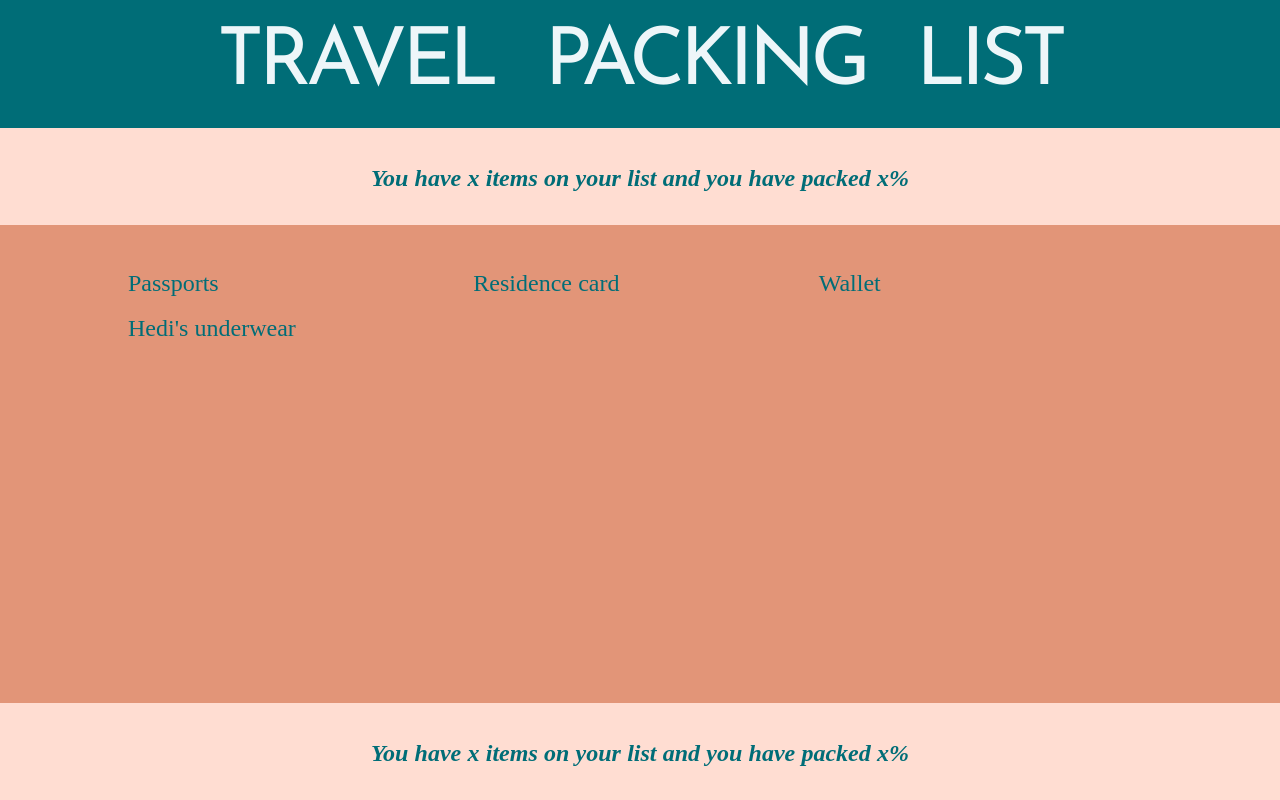
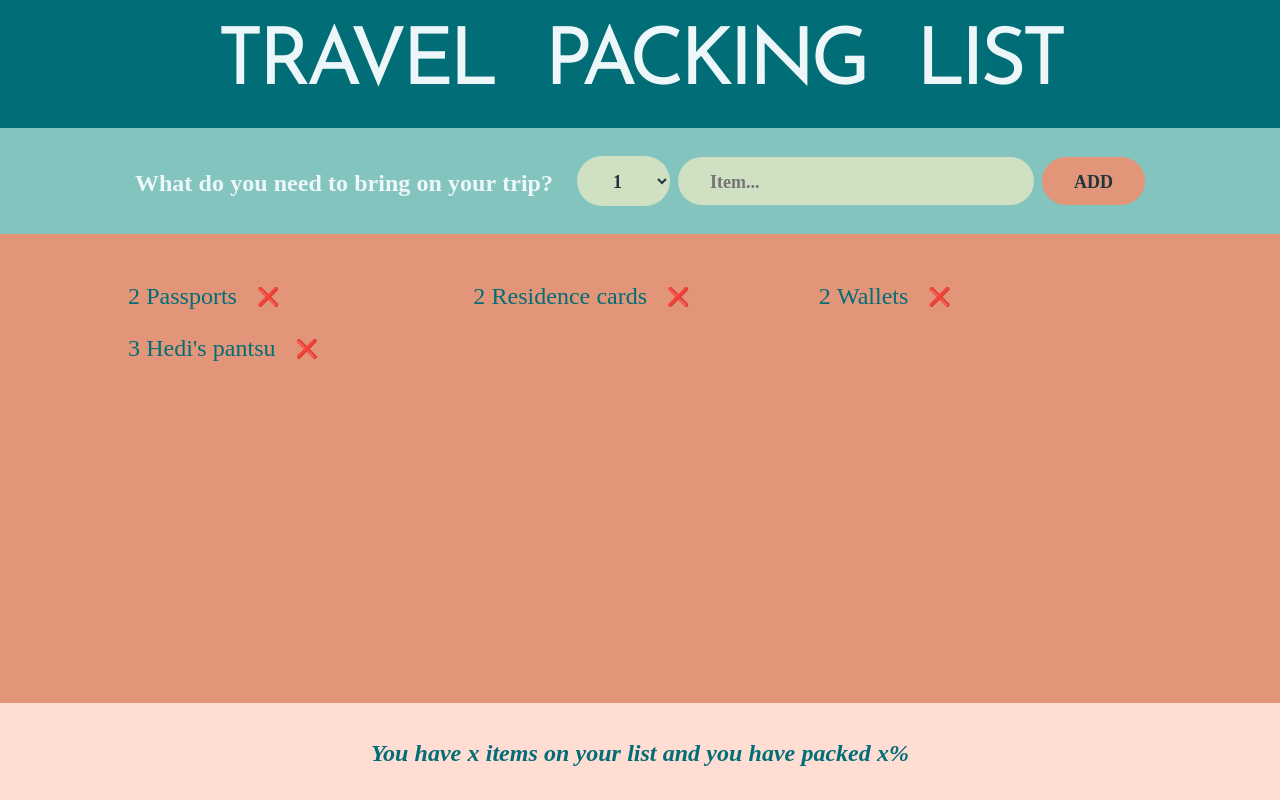
Before and after one commit to paulynompico/travel-list, a React (Create React App) app: page / in a window 1280 px wide. Built offline with nearby package versions, Linux system fonts and the light colour scheme.

Commit message:
Add form

```diff
--- a/src/components/App.js
+++ b/src/components/App.js
@@ -1,14 +1,14 @@
 import { useState } from "react";
 import Header from "./Header";
-import Form from "./Footer";
+// import Form from "./Footer";
 // import List from "./List";
 import Footer from "./Footer";
 
 const testItems = [
-  { id: 1, description: "Passports", quantity: 2 },
-  { id: 2, description: "Residence card", quantity: 2 },
-  { id: 3, description: "Wallet", quantity: 2 },
-  { id: 4, description: "Hedi's underwear", quantity: 3 },
+  { id: 1, description: "Passports", quantity: 2, packed: true },
+  { id: 2, description: "Residence cards", quantity: 2, packed: false },
+  { id: 3, description: "Wallets", quantity: 2, packed: false },
+  { id: 4, description: "Hedi's pantsu", quantity: 3, packed: false },
 ];
 
 export default function App() {
@@ -21,10 +21,26 @@ export default function App() {
   return (
     <div className="app">
       <Header />
-      <Form onAddItems={handleAddItems} />
+      {/* <Form onAddItems={handleAddItems} /> */}
+      <Form />
       <List />
       <Footer />
     </div>
+  );
+}
+
+function Form() {
+  return (
+    <form className="add-form">
+      <h3>What do you need to bring on your trip?</h3>
+      <select>
+        <option value={1}>1</option>
+        <option value={2}>2</option>
+        <option value={3}>3</option>
+      </select>
+      <input type="text" placeholder="Item..."></input>
+      <button>Add</button>
+    </form>
   );
 }
 
@@ -41,5 +57,12 @@ function List() {
 }
 
 function Item({ item }) {
-  return <li>{item.description}</li>;
+  return (
+    <li>
+      <span>
+        {item.quantity} {item.description}
+      </span>
+      <button>❌</button>
+    </li>
+  );
 }
--- a/src/index.css
+++ b/src/index.css
@@ -74,7 +74,7 @@ input {
 
 .add-form button {
   text-transform: uppercase;
-  background-color: #76c7ad;
+  background-color: #e29578;
 }
 
 .list {
```
Also changed, not shown: src/components/Form.js (+7 -0 lines).
